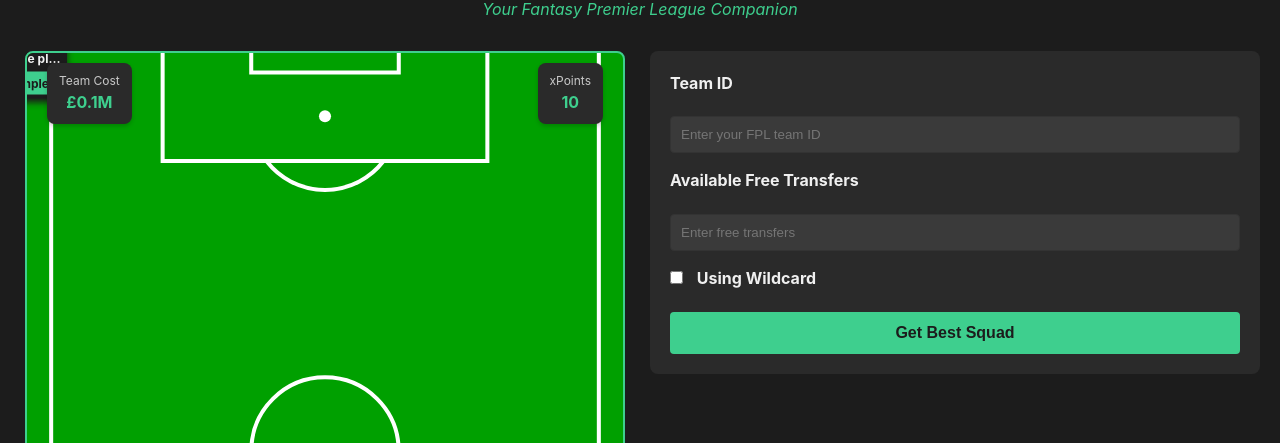
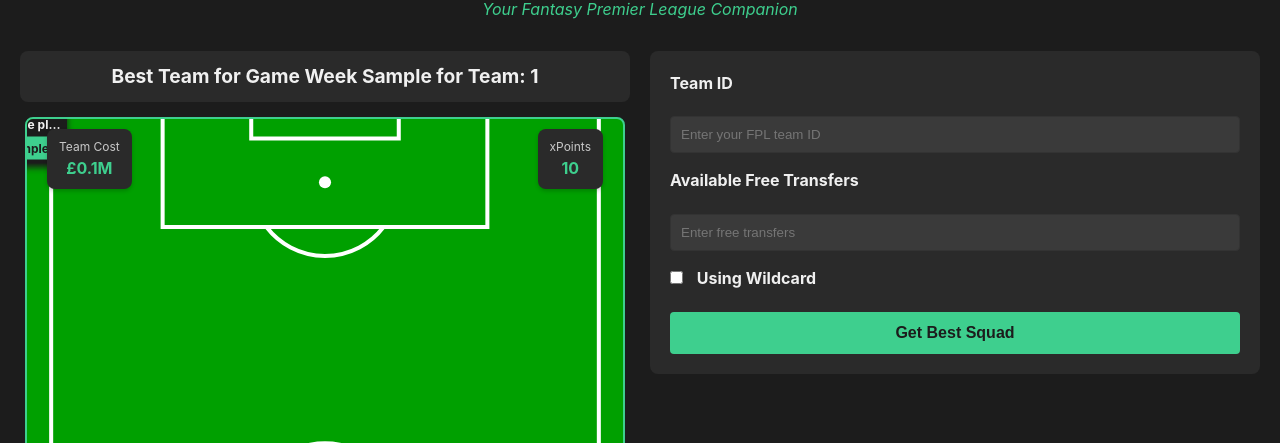
Before and after one commit to infinitetrooper/SiegFPL, a Flask app: template templates/index.html in a window 1280 px wide. Shown: the part 70-513 px from the top of the page. Run offline with Flask 3, Linux system fonts and the light colour scheme; the template is opened without the code that fills it: most values are stand-ins (such as "Sample title", 1, 10 or a date in 2020); parts of the project's set-up code (start-up, migrations or seed data) failed here and were passed over; grey boxes are pictures that could not be loaded.

Commit message:
Added a header to the pitch

```diff
--- a/app.py
+++ b/app.py
@@ -1,5 +1,5 @@
 from flask import Flask, render_template, request
-from src.main import get_best_squad, get_best_possible_squad
+from src.main import get_best_squad, get_best_possible_squad, get_gameweek
 from src.player_positioning import position_players
 
 app = Flask(__name__)
@@ -52,7 +52,9 @@
         'captain': captain,
         'predicted_points': predicted_points,
         'transfers': transfers,
-        'total_cost': total_cost
+        'total_cost': total_cost,
+        'gw': get_gameweek(),
+        'team_id': team_id
     }
 
 if __name__ == '__main__':
--- a/static/styles.css
+++ b/static/styles.css
@@ -314,3 +314,17 @@
         padding: 15px;
     }
 }
+
+.pitch-header {
+    width: 100%;
+    text-align: center;
+    padding: 10px;
+    background-color: var(--container-background-color);
+    border-radius: 8px;
+    margin-bottom: 15px;  /* Add space between header and pitch */
+}
+.pitch-header h2 {
+    margin: 0;
+    font-size: 1.2em;
+    color: var(--text-color);
+}
--- a/templates/index.html
+++ b/templates/index.html
@@ -45,6 +45,16 @@
         <div class="main-container">
             <!-- Left Side: Pitch -->
             <section class="left-container">
+                {% if result %}
+                    <!-- Move header outside the pitch div -->
+                    <div class="pitch-header">
+                        {% if result.team_id %}
+                            <h2>Best Team for Game Week {{ result.gw }} for Team: {{ result.team_id }}</h2>
+                        {% else %}
+                            <h2>Best Team for Game Week {{ result.gw }}</h2>
+                        {% endif %}
+                    </div>
+                {% endif %}
                 <!-- Pitch Section -->
                 <div class="pitch">
                     {% if result %}
```
